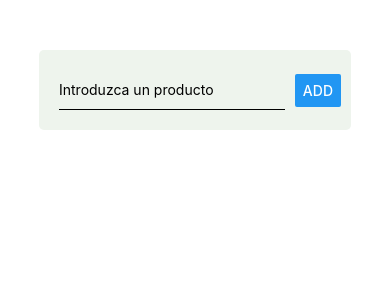
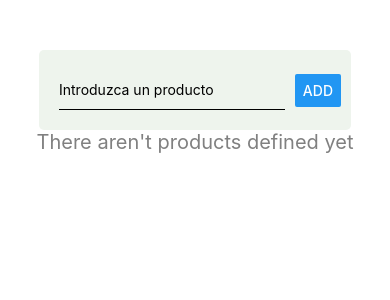
Before and after one commit to castawaycourses/02-reactNativeShoppingList, a React Native app: screen / in a window 390 px wide. Shown: the top 300 px of the page. Built offline with nearby package versions, Linux system fonts and the light colour scheme.

Commit message:
Refactor(ProductList): Extracted component ProductList and added message when list is empty

```diff
--- a/App.js
+++ b/App.js
@@ -1,8 +1,9 @@
 import { useState } from 'react';
 
-import { StyleSheet, Text, View } from 'react-native';
+import { StyleSheet, View } from 'react-native';
 
 import ProductInput from './components/ProductInput';
+import ProductList from './components/ProductList';
 
 export default function App() {
 
@@ -17,17 +18,7 @@ export default function App() {
     <View style={styles.container}>
       {console.log('rendering app')}
       <ProductInput onAddProduct={newProductHandler} />
-      <View>
-        {
-          productList.map((product) => (
-            <Text key={product} style={styles.productItem}>
-              {product}
-            </Text>
-          ))
-        }
-
-      </View>
-
+      <ProductList products={productList}/>
     </View>
   );
 }
@@ -39,8 +30,5 @@ const styles = StyleSheet.create({
     backgroundColor: '#fff',
     alignItems: 'center',
     justifyContent: 'flex-start',
-  },
-  productItem: {
-    fontSize: 20,
   }
 });
--- /dev/null
+++ b/components/ProductList.jsx
@@ -0,0 +1,32 @@
+import { StyleSheet, Text, View } from 'react-native';
+
+const ProductList = ({ products }) => {
+    return (
+        <View style={styles.productList}>
+            {
+                products && products.length > 0 ?
+                    products.map((product, idx) => (
+                        <Text key={product + idx} style={styles.productItem}>
+                            {product}
+                        </Text>
+                    ))
+                    : <Text style={styles.productAlert}>There aren't products defined yet</Text>
+            }
+        </View>
+    );
+}
+
+const styles = StyleSheet.create({
+    productList: {
+        flex: 1
+    },
+    productItem: {
+        fontSize: 20,
+    },
+    productAlert: {
+        color: 'grey',
+        fontSize: 20
+    }
+});
+
+export default ProductList
```
